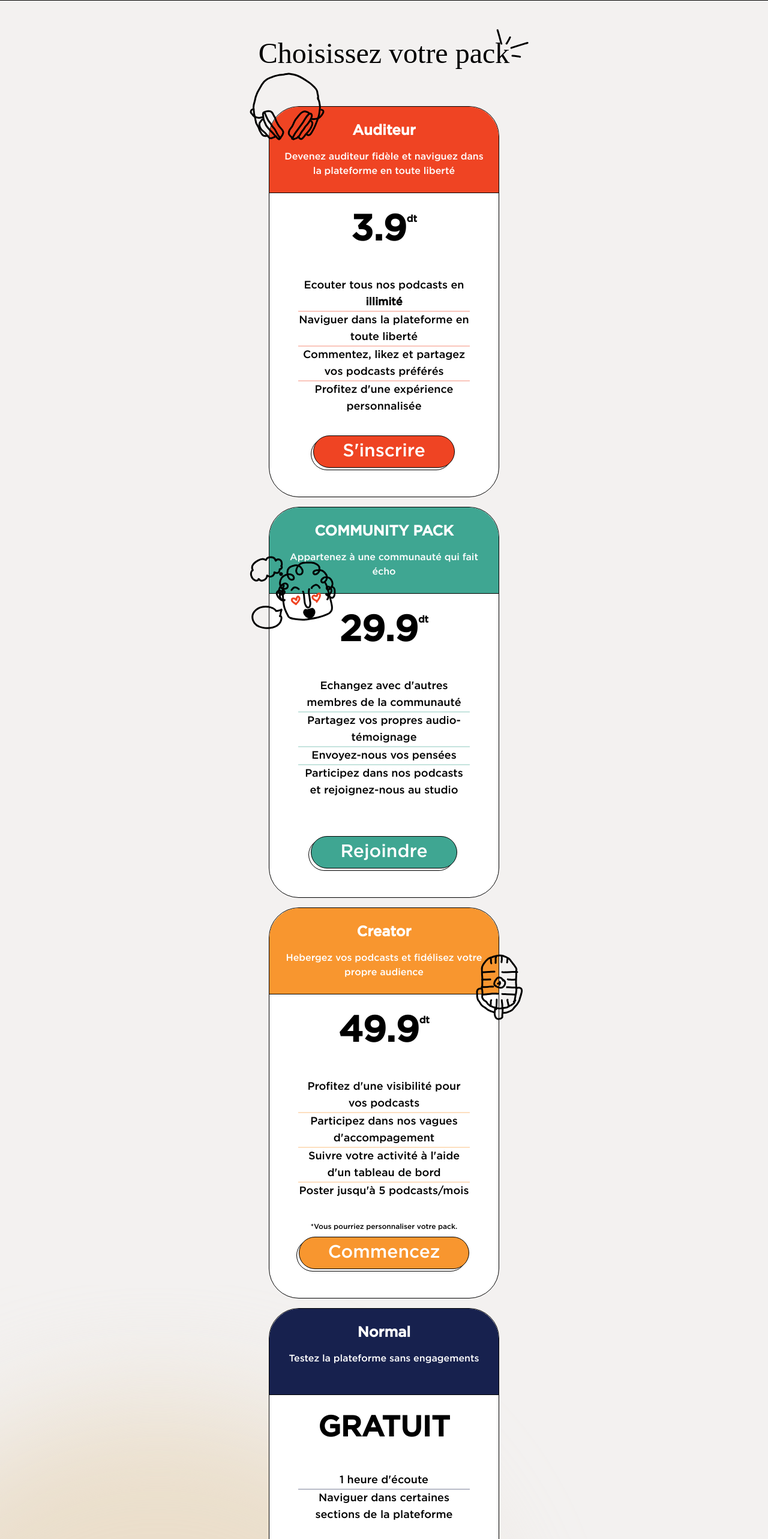
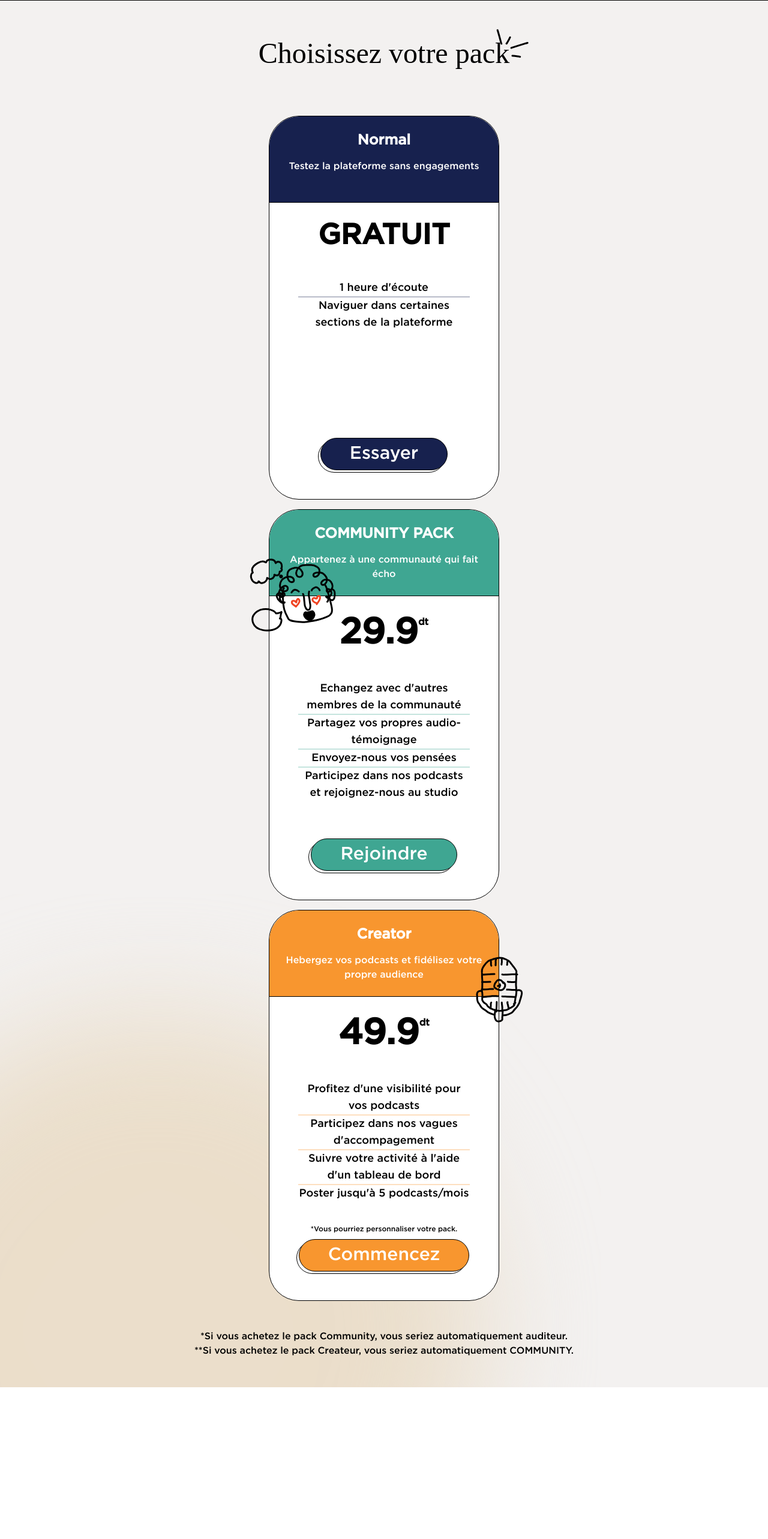
Before and after one commit to Seifbarouni/oss9oli-frontend, a React (Create React App) app: page /packs in a window 1280 px wide. Shown: the top 2566 px of the page at 60% size. After the commit the page ends 2313 px from the top, so only its background shows below. Built offline with nearby package versions, Linux system fonts and the light colour scheme; a web font is replaced by a local one.

Commit message:
ui update + requests fix

```diff
--- /dev/null
+++ b/src/components/PodcastList.jsx
@@ -0,0 +1,15 @@
+import React from 'react'
+import { Podcast } from './Podcast'
+
+export const PodcastList = ({ list }) => {
+    return (
+        <div className='flex flex-col space-y-4'>
+            {list.length === 0 && <div className='text-ka7ouli text-2xl'>
+                No episodes yet
+            </div>}
+            {list.map((item) => (
+                <Podcast podcastId={item._id} img={item.podcastId.image} creator={item.podcastId.name} title={item.title} duration={item.length} description={item.description} w={"w-full"} h={"sm:h-96"} status={item.status} listens={item.numberOfListeners} guest={item.guest} number={item.episodeNumber} tags={item.tags} />
+            ))}
+        </div>
+    )
+}
--- a/src/components/ProfileBanner.jsx
+++ b/src/components/ProfileBanner.jsx
@@ -27,6 +27,7 @@ export const ProfileBanner = ({ shows, episodes, name, img, desc }) => {
     const updateUserData = () => {
         const form = new FormData()
         if (inputImage !== "") {
+            localStorage.removeItem("image")
             form.append("file", inputImage)
         }
         if (inputName !== "") {
@@ -62,11 +63,32 @@ export const ProfileBanner = ({ shows, episodes, name, img, desc }) => {
                     Authorization: `Bearer ${cookies.oss9oli}`
                 }
             }
-            axios.get(`${process.env.REACT_APP_AUTH_SERVER_URI}/api/v1/image`, config).then((res) => {
-                setUploadedImage(res.data.image)
-            }).catch((err) => {
-                console.log(err)
-            })
+            // try to get image from local storage
+            const image = localStorage.getItem("image")
+            if (image) {
+                // parse local storage image
+                try {
+                    const parsedImage = JSON.parse(image)
+                    setUploadedImage(parsedImage)
+                } catch (error) {
+                    // if parsing fails, remove image from local storage
+                    localStorage.removeItem("image")
+                    axios.get(`${process.env.REACT_APP_AUTH_SERVER_URI}/api/v1/image`, config).then((res) => {
+                        setUploadedImage(res.data.image)
+                        localStorage.setItem("image", JSON.stringify(res.data.image))
+                    }).catch((err) => {
+                        console.log(err)
+                    })
+                }
+
+            } else {
+                axios.get(`${process.env.REACT_APP_AUTH_SERVER_URI}/api/v1/image`, config).then((res) => {
+                    setUploadedImage(res.data.image)
+                    localStorage.setItem("image", JSON.stringify(res.data.image))
+                }).catch((err) => {
+                    console.log(err)
+                })
+            }
         }
     }, [])
     return (
--- a/src/components/nav/AuthenticatedNavbar.jsx
+++ b/src/components/nav/AuthenticatedNavbar.jsx
@@ -9,6 +9,7 @@ import { useCookies } from 'react-cookie'
 import { decode } from '../../jwt/jwt'
 import { useNavigate } from 'react-router-dom'
 import axios from 'axios'
+import { useAudio } from '../../store/store'
 
 export const AuthenticatedNavbar = () => {
     const navigate = useNavigate()
@@ -16,8 +17,11 @@ export const AuthenticatedNavbar = () => {
     const [cookies, setCookie, removeCookie] = useCookies(['oss9oli']);
     const { pack, picture, isImagePresent } = decode(cookies.oss9oli)
     const [uploadedImage, setUploadedImage] = useState(null)
+    const toggleAudio = useAudio((state) => state.toggleAudio)
     const logout = () => {
         removeCookie("oss9oli")
+        localStorage.removeItem("image")
+        toggleAudio()
         navigate("/auth")
     }
     useEffect(() => {
@@ -27,11 +31,32 @@ export const AuthenticatedNavbar = () => {
                     Authorization: `Bearer ${cookies.oss9oli}`
                 }
             }
-            axios.get(`${process.env.REACT_APP_AUTH_SERVER_URI}/api/v1/image`, config).then((res) => {
-                setUploadedImage(res.data.image)
-            }).catch((err) => {
-                console.log(err)
-            })
+            // try to get image from local storage
+            const image = localStorage.getItem("image")
+            if (image) {
+                // parse local storage image
+                try {
+                    const parsedImage = JSON.parse(image)
+                    setUploadedImage(parsedImage)
+                } catch (error) {
+                    // if parsing fails, remove image from local storage
+                    localStorage.removeItem("image")
+                    axios.get(`${process.env.REACT_APP_AUTH_SERVER_URI}/api/v1/image`, config).then((res) => {
+                        setUploadedImage(res.data.image)
+                        localStorage.setItem("image", JSON.stringify(res.data.image))
+                    }).catch((err) => {
+                        console.log(err)
+                    })
+                }
+
+            } else {
+                axios.get(`${process.env.REACT_APP_AUTH_SERVER_URI}/api/v1/image`, config).then((res) => {
+                    setUploadedImage(res.data.image)
+                    localStorage.setItem("image", JSON.stringify(res.data.image))
+                }).catch((err) => {
+                    console.log(err)
+                })
+            }
         }
     }, [])
     return (
--- a/src/pages/EditChannelPage.jsx
+++ b/src/pages/EditChannelPage.jsx
@@ -129,7 +129,7 @@ export const EditChannelPage = () => {
                     </div>
 
                 </form>}
-                {loading && <div className='pb-[900px]'>Loading...</div>}
+                {loading && <div className='pb-[900px]'></div>}
             </div>
         </div>
     )
--- a/src/pages/FacebookAuth.jsx
+++ b/src/pages/FacebookAuth.jsx
@@ -21,7 +21,7 @@ export const FacebookAuth = () => {
         })
     }, [])
     return (
-        <div>
+        <div className="h-screen">
             <p>Please wait for redirection...</p>
         </div>
     )
--- a/src/pages/GoogleAuth.jsx
+++ b/src/pages/GoogleAuth.jsx
@@ -22,7 +22,7 @@ export const GoogleAuth = () => {
         })
     }, [])
     return (
-        <div>
+        <div className="h-screen">
             <p>Please wait for redirection...</p>
         </div>
     )
--- a/src/pages/HomePage.jsx
+++ b/src/pages/HomePage.jsx
@@ -28,14 +28,17 @@ export const HomePage = () => {
     const open = useOpen((state) => state.open)
     const [actifs, setActifs] = useState(new Array(tags.length).fill(false))
     const [podcasts, setPodcasts] = useState([])
+    const [loading, setLoading] = useState(false)
     const [cookies] = useCookies(['oss9oli']);
 
     useEffect(() => {
         if (Object.entries(cookies).length === 0) {
             navigate("/auth")
         }
+        setLoading(true)
         axios.get(`${process.env.REACT_APP_PODCAST_SERVICE}/api/v1/episodes`).then(res => {
             setPodcasts(res.data.data)
+            setLoading(false)
         }).catch(err => console.log(err))
 
     }, [])
@@ -46,6 +49,7 @@ export const HomePage = () => {
         setActifs(temp)
     }
     const getPodcastsBySearch = (search) => {
+        setLoading(true)
         let searchTags = []
         for (let i = 0; i < tags.length; i++) {
             if (actifs[i]) searchTags.push(tags[i])
@@ -54,7 +58,7 @@ export const HomePage = () => {
         axios.get(`${process.env.REACT_APP_PODCAST_SERVICE}/api/v1/episodes?search=${search}&actifs=${JSON.stringify(searchTags)}`).then(res => {
             setPodcasts(res.data.data)
             console.log(res.data.data)
-
+            setLoading(false)
         }).catch(err => console.log(err))
 
     }
@@ -86,6 +90,11 @@ export const HomePage = () => {
                             Voir plus {'>'}
                         </span>
                     </div>
+                    {loading ? <div className='flex justify-center items-center mt-10'>
+                        <div className="animate-spin rounded-full h-24 w-24 border-b-2 border-orng2"></div>
+                    </div>
+                        : <div className='flex flex-col mt-8'>
+
                             {podcasts.map((podcast) => (
                                 <div className={`mt-3 ${!open ? "md:px-44" : ""}`}>
                                     <Podcast podcastId={podcast._id} img={podcast.podcastId.image} creator={podcast.podcastId.name} title={podcast.title} duration={podcast.length}
@@ -95,7 +104,7 @@ export const HomePage = () => {
                                         w={"w-full"} h={"sm:h-96"} />
                                 </div>
                             ))}
-
+                        </div>}
                     <div className={`flex mt-24 justify-between items-end ${!open ? "md:px-44" : ""}`}>
                         <span className='text-orng2 text-5xl'>ECOUTEZ MAINTENANT</span>
                         <span className='text-ka7ouli underline underline-offset-8 sm:text-lg'>
--- a/src/pages/MyChannelPage.jsx
+++ b/src/pages/MyChannelPage.jsx
@@ -5,19 +5,19 @@ import { Sidebar } from '../components/nav/Sidebar'
 import { SmallScreenNav } from '../components/nav/SmallScreenNav'
 import { Seperator } from '../components/Seperator'
 import { useOpen } from '../store/store'
-import { Podcast } from '../components/Podcast'
 import { Link } from 'react-router-dom'
 import { useEffect } from 'react'
 import axios from "axios"
 import { useCookies } from 'react-cookie';
 import { useNavigate } from 'react-router-dom'
 import { decode } from '../jwt/jwt'
+import { PodcastList } from '../components/PodcastList'
 
 export const MyChannelPage = () => {
     const open = useOpen((state) => state.open)
     const [cookies] = useCookies(['oss9oli']);
     const [myPodcasts, setMyPodcasts] = useState([])
-    const [myChannel, setMyChannel] = useState({})
+    const [loading, setLoading] = useState(false)
     const navigate = useNavigate()
 
     useEffect(() => {
@@ -28,10 +28,12 @@ export const MyChannelPage = () => {
         if (pack !== "producer_pack") {
             navigate("/accueil")
         }
-
+        setLoading(true)
         axios.get(`${process.env.REACT_APP_PODCAST_SERVICE}/api/v1/episodes/user`,
             { headers: { Authorization: `Bearer ${cookies.oss9oli}` } }).then(res => {
                 setMyPodcasts(res.data.data)
+                console.log(res.data.data)
+                setLoading(false)
             }).catch(err => console.log(err))
     }, [])
     return (
@@ -57,19 +59,21 @@ export const MyChannelPage = () => {
                         </span>
 
                     </div>
-                    {myPodcasts.map((podcast) => (
-                        <div className={`mt-3 ${!open ? "md:px-44" : ""}`}>
-                            <Podcast podcastId={podcast._id} img={podcast.podcastId.image} creator={podcast.podcastId.name} title={podcast.title} duration={podcast.length} description={podcast.description} w={"w-full"} h={"sm:h-96"} status={podcast.status} listens={podcast.numberOfListeners} guest={podcast.guest} number={podcast.episodeNumber} tags={podcast.tags} />
-                        </div>
-                    ))}
+                    {loading && <div className='flex justify-center items-center mt-10'>
+                        <div className="animate-spin rounded-full h-24 w-24 border-b-2 border-orng2"></div>
+                    </div>}
+                    {myPodcasts.map((podcast) => {
+                        return (
+                            <div className={`mt-3 ${!open ? "md:px-44" : ""}`}>
+                                <div className='text-orng2 text-xl pb-4'>{podcast.name}:</div>
+                                <PodcastList list={podcast.episodes} />
+                            </div>
+                        )
+                    })}
                     {myPodcasts.length === 0 &&
                         <div className='pb-[665px]'>
-                        </div>
-                    }
-                    {myPodcasts.length === 1 &&
-                        <div className='pb-[400px]'>
-                        </div>
-                    }
+                        </div>}
+
                 </div>
             </div>
         </div>
--- a/src/pages/PacksPage.jsx
+++ b/src/pages/PacksPage.jsx
@@ -29,8 +29,7 @@ export const PacksPage = () => {
                 </div> */}
             </div>
             <div className='mt-16 flex 2xl:flex-row flex-col w-full  2xl:space-x-8 2xl:space-y-0 space-y-4 justify-center items-center z-40'>
-
-                {/* <div className=''>
+                <div className='mt-4 flex  justify-center items-center z-40'>
                     <Pack
                         color={"azreg"}
                         price={0}
@@ -42,27 +41,6 @@ export const PacksPage = () => {
                         <span className='sm:text-lg'>1 heure d'écoute</span>
                         <div className='border-b-2 border-azreg opacity-30'></div>
                         <span className='sm:text-lg'>Naviguer dans certaines sections de la plateforme</span>
-                    </Pack>
-                </div> */}
-                <div className='relative'>
-                    <div className='absolute -left-8 -top-14'>
-                        <img src={headphones} alt="" />
-                    </div>
-                    <Pack
-                        color={"orng2"}
-                        price={3.9}
-                        buttonText={"S'inscrire"}
-                        title={"Auditeur"}
-                        pack={"auditeur"}
-                        desc={"Devenez auditeur fidèle et naviguez dans la plateforme en toute liberté"}
-                    >
-                        <span className='sm:text-lg'>Ecouter tous nos podcasts en <span className='font-bold'>illimité</span></span>
-                        <div className='border-b-2 border-orng2 opacity-30'></div>
-                        <span className='sm:text-lg'>Naviguer dans la plateforme en toute liberté</span>
-                        <div className='border-b-2 border-orng2 opacity-30'></div>
-                        <span className='sm:text-lg'>Commentez, likez et partagez vos podcasts préférés</span>
-                        <div className='border-b-2 border-orng2 opacity-30'></div>
-                        <span className='sm:text-lg'>Profitez d'une expérience personnalisée</span>
                     </Pack>
                 </div>
                 <div className='relative'>
@@ -112,20 +90,7 @@ export const PacksPage = () => {
                     </Pack>
                 </div>
             </div>
-            <div className='mt-4 flex  justify-center items-center z-40'>
-                <Pack
-                    color={"azreg"}
-                    price={0}
-                    buttonText={"Essayer"}
-                    title={"Normal"}
-                    pack={"free"}
-                    desc={"Testez la plateforme sans engagements"}
-                >
-                    <span className='sm:text-lg'>1 heure d'écoute</span>
-                    <div className='border-b-2 border-azreg opacity-30'></div>
-                    <span className='sm:text-lg'>Naviguer dans certaines sections de la plateforme</span>
-                </Pack>
-            </div>
+
             <div className='flex flex-col items-center mt-12 pb-12 z-20 justify-center'>
                 <span>
                     *Si vous achetez le pack Community, vous seriez automatiquement auditeur.
```
Lines whose indentation alone changed are shown as unchanged.
